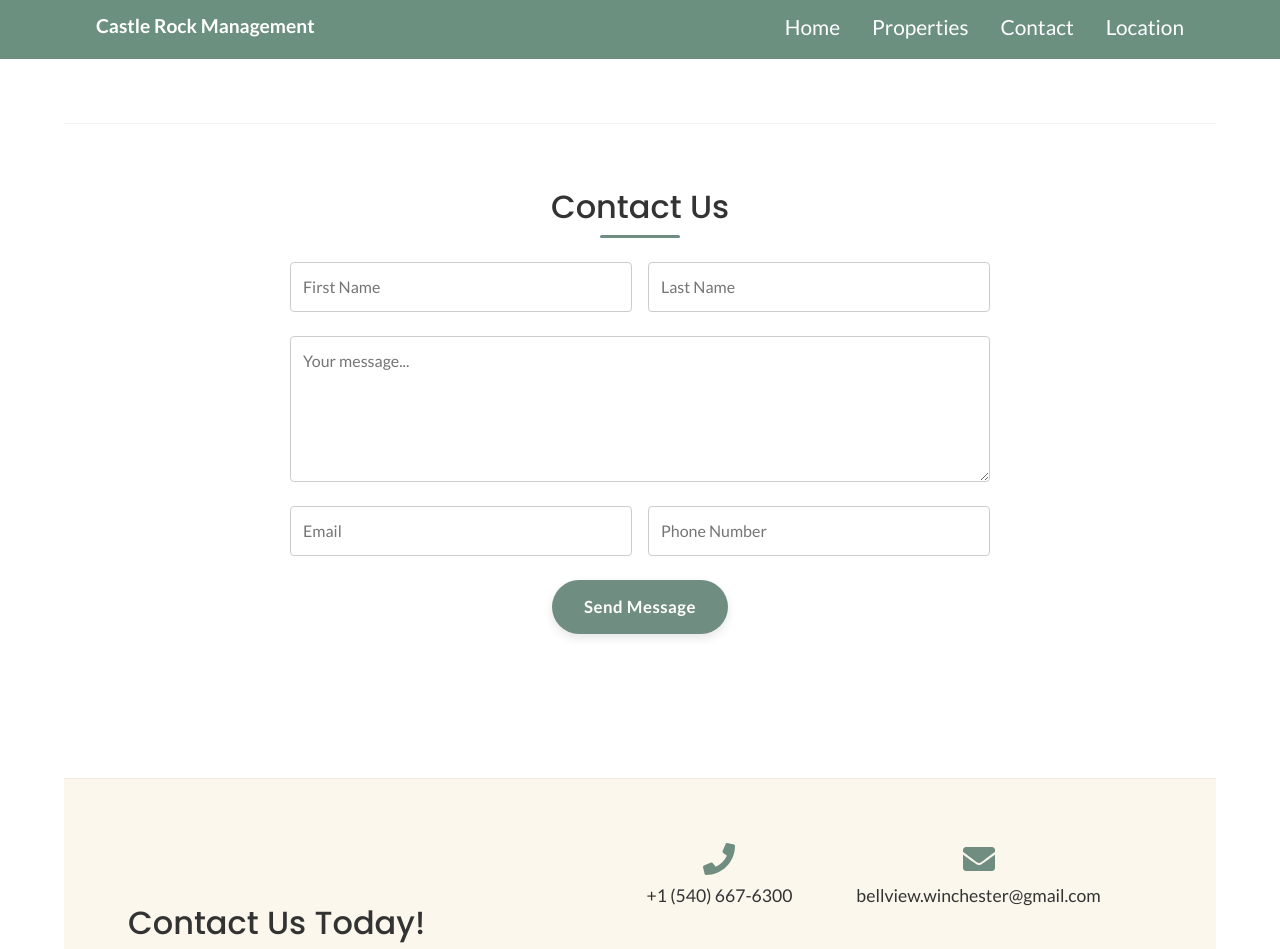
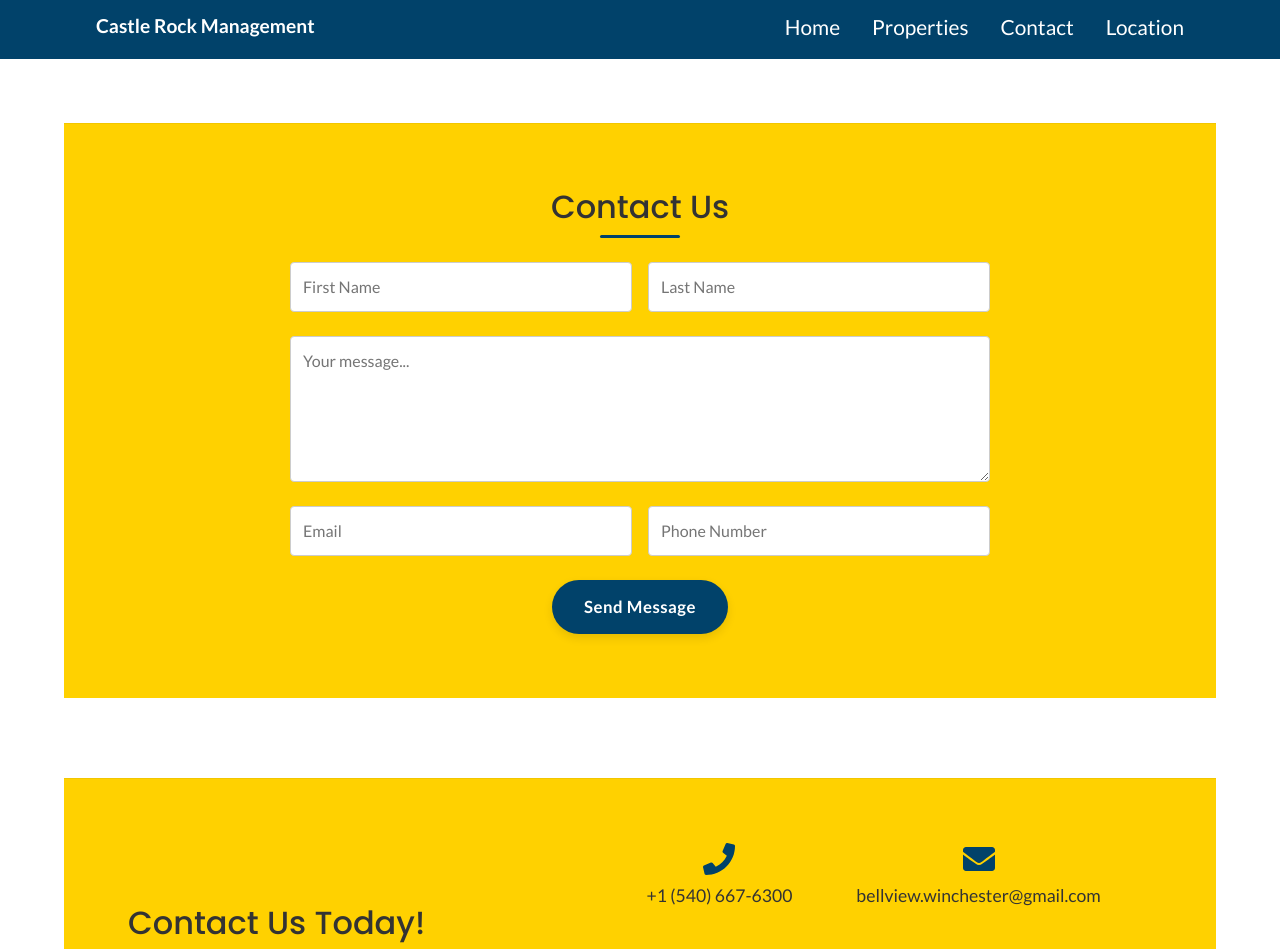
Before and after one commit to weeksr77/property-portfolio, a React (Vite) app: page /contact in a window 1280 px wide. Shown: the part 40-989 px from the top of the page. Built offline with nearby package versions, Linux system fonts and the light colour scheme.

Commit message:
Changed the colors and added a logo

```diff
--- a/index.html
+++ b/index.html
@@ -2,7 +2,7 @@
 <html lang="en">
   <head>
     <meta charset="UTF-8" />
-
+    <link rel="icon" type="image/png" sizes="32x32" href="logo.png">
     <meta name="viewport" content="width=device-width, initial-scale=1.0" />
     <title>Castle Rock Management</title>
   </head>
--- a/src/App.css
+++ b/src/App.css
@@ -43,7 +43,8 @@ h1, h2, h3, h4, h5, h6 {
 }
 
 :root {
-  --primary-color: #6B9080;
+  /*--primary-color: #6B9080;*/
+  --primary-color:  #01426A;
   --background-color: #F4F6F5;
   --text-color: #2E2E2E;
   --accent-color: #A4C3B2;
@@ -619,7 +620,7 @@ header {
 .apply-btn-plans {
   display: inline-block; /* or block */
   margin-top: 2rem;
-  background-color: #708d81; /* olive green */
+  background-color:  #01426A; /* olive green */
   color: #fff;
   border: none;
   padding: 0.9rem 2rem;
@@ -653,7 +654,7 @@ header {
   display: block;
   width: 5rem;
   height: 0.2rem;
-  background-color: #708D81; /* olive green accent */
+  background-color: #01426A; /* olive green accent */
   margin: 0.5rem auto 0;      /* top 0.5rem, left/right auto, bottom 0 */
   border-radius: 2px;
 }
@@ -705,7 +706,7 @@ header {
   display: block;
   width: 5rem;
   height: 0.2rem;
-  background-color: #708D81; /* olive green accent */
+  background-color: #01426A; /* olive green accent */
   margin: 0.5rem auto 0;      /* top 0.5rem, left/right auto, bottom 0 */
   border-radius: 2px;
 }
@@ -719,7 +720,7 @@ header {
 .apply-btn {
     display: inline-block; /* or block */
   margin-top: 2rem;
-  background-color: #708d81; /* olive green */
+  background-color: #01426A; /* olive green */
   color: #fff;
   border: none;
   padding: 0.9rem 2rem;
@@ -754,7 +755,7 @@ header {
   display: block;
   width: 5rem;
   height: 0.2rem;
-  background-color: #708D81; /* olive green accent */
+  background-color: #01426A; /* olive green accent */
   margin: 0.5rem auto 0;      /* top 0.5rem, left/right auto, bottom 0 */
   border-radius: 2px;
 }
@@ -801,14 +802,14 @@ header {
   display: block;
   width: 5rem;
   height: 0.2rem;
-  background-color: #708D81; /* olive green accent */
+  background-color: #01426A; /* olive green accent */
   margin: 0.5rem auto 0;      /* top 0.5rem, left/right auto, bottom 0 */
   border-radius: 2px;
 }
 
 .apply-btn-map {
   display: inline-block; /* or block */
-  background-color: #708d81; /* olive green */
+  background-color: #01426A; /* olive green */
   color: #fff;
   border: none;
   padding: 0.9rem 2rem;
@@ -856,7 +857,7 @@ header {
   display: block;
   width: 5rem;
   height: 0.2rem;
-  background-color: #708D81; /* olive green accent */
+  background-color: #01426A; /* olive green accent */
   margin: 0.5rem auto 0;      /* top 0.5rem, left/right auto, bottom 0 */
   border-radius: 2px;
 }
@@ -882,7 +883,7 @@ header {
   display: block;
   width: 5rem;
   height: 0.2rem;
-  background-color: #708D81; /* olive accent */
+  background-color: #01426A; /* olive accent */
   margin: 0.5rem auto 0;
   border-radius: 2px;
 }
@@ -925,7 +926,7 @@ header {
 .contact-btn {
   display: block;
   margin: 0 auto;
-  background-color: #708d81; /* olive green */
+  background-color: #01426A; /* olive green */
   color: #fff;
   border: none;
   padding: 0.9rem 2rem;
@@ -939,7 +940,7 @@ header {
 }
 
 .contact-btn:hover {
-  background-color: #5f756b;
+  background-color: #01426A;
 }
 
 /* Responsive adjustments */
@@ -970,7 +971,7 @@ header {
   display: block;
   width: 5rem;
   height: 0.25rem;
-  background-color: #708D81; /* olive accent */
+  background-color: #01426A; /* olive accent */
   margin: 0.75rem auto 0;
   border-radius: 10px;
 }
@@ -1013,7 +1014,7 @@ header {
 .plan-price {
   font-size: 1.1rem;
   font-weight: 600;
-  color: #708D81;
+  color: #01426A;
 }
 
 /* 2 columns on tablets+ */
@@ -1051,7 +1052,7 @@ header {
   display: block;
   width: 5rem;
   height: 0.2rem;
-  background-color: #708D81; /* olive green */
+  background-color: #01426A; /* olive green */
   margin: 0.5rem auto 0;
   border-radius: 2px;
 }
@@ -1083,7 +1084,7 @@ header {
 /* Icons */
 .contact-icon {
   font-size: 2rem;
-  color: #708D81;
+  color: #01426A;
   margin-bottom: 0.5rem;
 }
 
@@ -1230,7 +1231,7 @@ header {
   display: block;
   width: 4rem;
   height: 0.25rem;
-  background-color: #708D81;
+  background-color: #01426A;
   margin: 0.6rem auto 0;
   border-radius: 10px;
 }
@@ -1254,7 +1255,7 @@ text-decoration: none;
 .amenities-btn {
   margin-top: 1rem;
   padding: 0.7rem 1.4rem;
-  background: #708D81;
+  background: #01426A;
   color: #fff;
   border: none;
   border-radius: 1.5rem;
@@ -1719,7 +1720,7 @@ padding: 50px 20px;
 
 .section-title {
 font-size: 2rem;
-color: #708D81;; /* standard green */
+color: #01426A; /* standard green */
 margin-bottom: 10px;
 position: relative;
 display: inline-block;
@@ -1730,7 +1731,7 @@ content: '';
 display: block;
 width: 50px;
 height: 4px;
-background-color: #708D81;
+background-color: #01426A;
 margin: 10px auto 0;
 border-radius: 2px;
 }
@@ -1768,7 +1769,7 @@ border-radius: 6px;
 .portfolio-title {
 font-size: 1.25rem;
 margin: 15px 0 10px;
-color: #708D81;
+color: #01426A;
 }
 
 .portfolio-description {
@@ -1779,7 +1780,7 @@ margin-bottom: 15px;
 
 .portfolio-btn {
 display: inline-block;
-background-color: #708D81;
+background-color: #01426A;
 color: #fff;
 padding: 10px 20px;
 border-radius: 4px;
@@ -1789,7 +1790,7 @@ transition: background-color 0.2s;
 }
 
 .portfolio-btn:hover {
-background-color: #708D81;
+background-color: #01426A;
 }
 
 /* Responsive adjustments */
@@ -1825,11 +1826,15 @@ text-align: left;
    ========================================================= */
 
 :root{
-  --bg-cream: #fbf7ec;      /* your current warm cream */
-  --bg-sage:  #eef3f1;      /* soft sage */
-  --bg-blue:  #eef2f6;      /* soft blue */
-  --bg-white: #ffffff;
+  /*--bg-cream: #fbf7ec;*/      /* your current warm cream */
+  /*--bg-sage:  #eef3f1;*/      /* soft sage */
+  /*--bg-blue:  #eef2f6;*/     /* soft blue */
+  /*--bg-white: #ffffff;*/
   --text-soft: #555;
+  --bg-cream:  #FFD100;
+  --bg-sage:  #FFD100;
+  --bg-blue:  #FFD100;
+  --bg-white: #FFD100;
 }
 
 /* 1) Fix overly-wide layouts: keep content centered on desktop */
@@ -2136,7 +2141,7 @@ text-align: left;
   display:block;
   width:5rem;
   height:0.2rem;
-  background-color:#708D81;
+  background-color:#01426A;
   margin:0.5rem auto 0;
   border-radius:2px;
 }
@@ -2173,7 +2178,7 @@ text-align: left;
 
 .vacancies-box-title{
   margin: 0 0 0.5rem;
-  color: #708D81;
+  color: #01426A;
   font-size: 1.1rem;
   font-weight: 700;
 }
@@ -2304,7 +2309,7 @@ text-align: left;
   display: block;
   width: 5rem;
   height: 0.2rem;
-  background-color: #708D81;
+  background-color: #01426A;
   margin: 0.5rem auto 0;
   border-radius: 2px;
 }
@@ -2509,7 +2514,7 @@ text-align: left;
 
 .walkthrough-btn {
   display: inline-block;
-  background-color: #708d81;
+  background-color: #01426A;
   color: #fff;
   padding: 0.9rem 2rem;
   border-radius: 2rem;
@@ -2517,7 +2522,7 @@ text-align: left;
   text-decoration: none;
 }
 .walkthrough-btn:hover {
-  background-color: #5f756b;
+  background-color: #01426A;
 }
 
 /* Vacencies stuff*/
```
Also changed, not shown: 1 other file (tests, documents, lock files or other folders).
